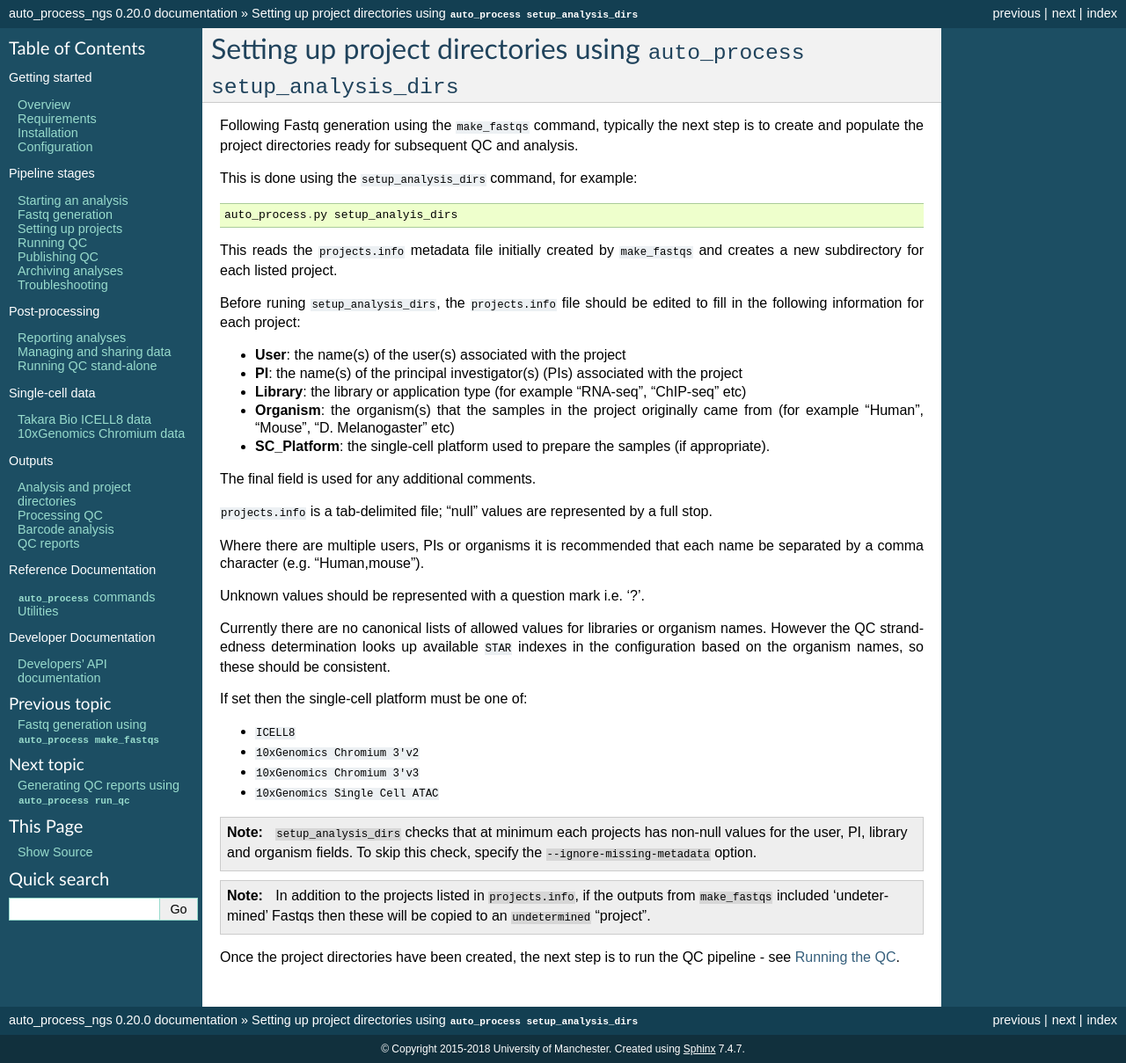
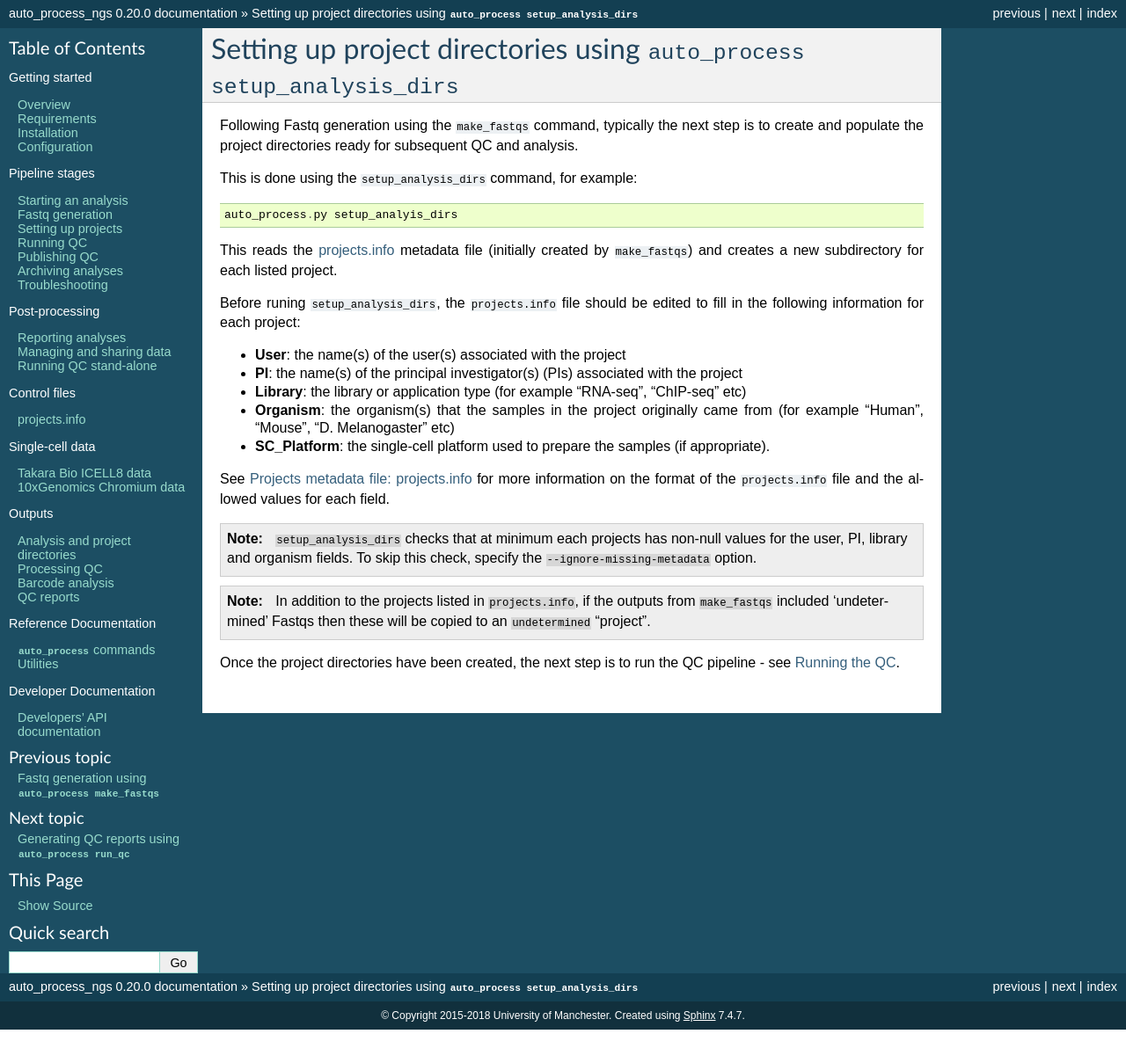
Before and after one commit to fls-bioinformatics-core/auto_process_ngs, a Sphinx documentation site: the page built from docs/source/using/setup_analysis_dirs.rst, in a window 1280 px wide. Shown: the whole page at 88% size. Built offline with Sphinx 7.4.7, drawn with Linux system fonts in a browser that asks for light colours; after the commit the page ends 1171 px from its top, so only the background shows below that.

Commit message:
Update documentation to add new section specifically for 'projects.info' file.

```diff
--- a/docs/source/using/make_fastqs.rst
+++ b/docs/source/using/make_fastqs.rst
@@ -467,8 +467,9 @@
   Fastq files
 * An HTML report on the processing QC (see the section on
   :doc:`Processing QC reports <../output/processing_qc>`)
-* A ``projects.info`` metadata file which is used for setting up
-  analysis project directories (see
+* A :doc:`projects.info <projects_info>` metadata file which
+  is used by the :doc:`setup_analysis_dirs <setup_analysis_dirs>`
+  command when setting up analysis project directories (see
   :doc:`Setting up project directories <setup_analysis_dirs>`)
 
 For standard runs there will additional outputs:
--- a/docs/source/using/setup_analysis_dirs.rst
+++ b/docs/source/using/setup_analysis_dirs.rst
@@ -11,8 +11,9 @@
 
    auto_process.py setup_analyis_dirs
 
-This reads the ``projects.info`` metadata file initially created by
-``make_fastqs`` and creates a new subdirectory for each listed project.
+This reads the :doc:`projects.info <projects_info>` metadata file
+(initially created by ``make_fastqs``) and creates a new subdirectory
+for each listed project.
 
 Before runing ``setup_analysis_dirs``, the ``projects.info`` file should
 be edited to fill in the following information for each project:
@@ -28,27 +29,8 @@
 * **SC_Platform**: the single-cell platform used to prepare the samples
   (if appropriate).
 
-The final field is used for any additional comments.
-
-``projects.info`` is a tab-delimited file; "null" values are represented
-by a full stop.
-
-Where there are multiple users, PIs or organisms it is recommended that
-each name be separated by a comma character (e.g. "Human,mouse").
-
-Unknown values should be represented with a question mark i.e. '?'.
-
-Currently there are no canonical lists of allowed values for libraries or
-organism names. However the QC strandedness determination looks up
-available ``STAR`` indexes in the configuration based on the organism
-names, so these should be consistent.
-
-If set then the single-cell platform must be one of:
-
-* ``ICELL8``
-* ``10xGenomics Chromium 3'v2``
-* ``10xGenomics Chromium 3'v3``
-* ``10xGenomics Single Cell ATAC``
+See :doc:`projects_info` for more information on the format of the
+``projects.info`` file and the allowed values for each field.
 
 .. note::
 
```
Also changed, not shown: docs/source/index.rst (+8 -0 lines), docs/source/using/projects_info.rst (added, +78 -0 lines).
